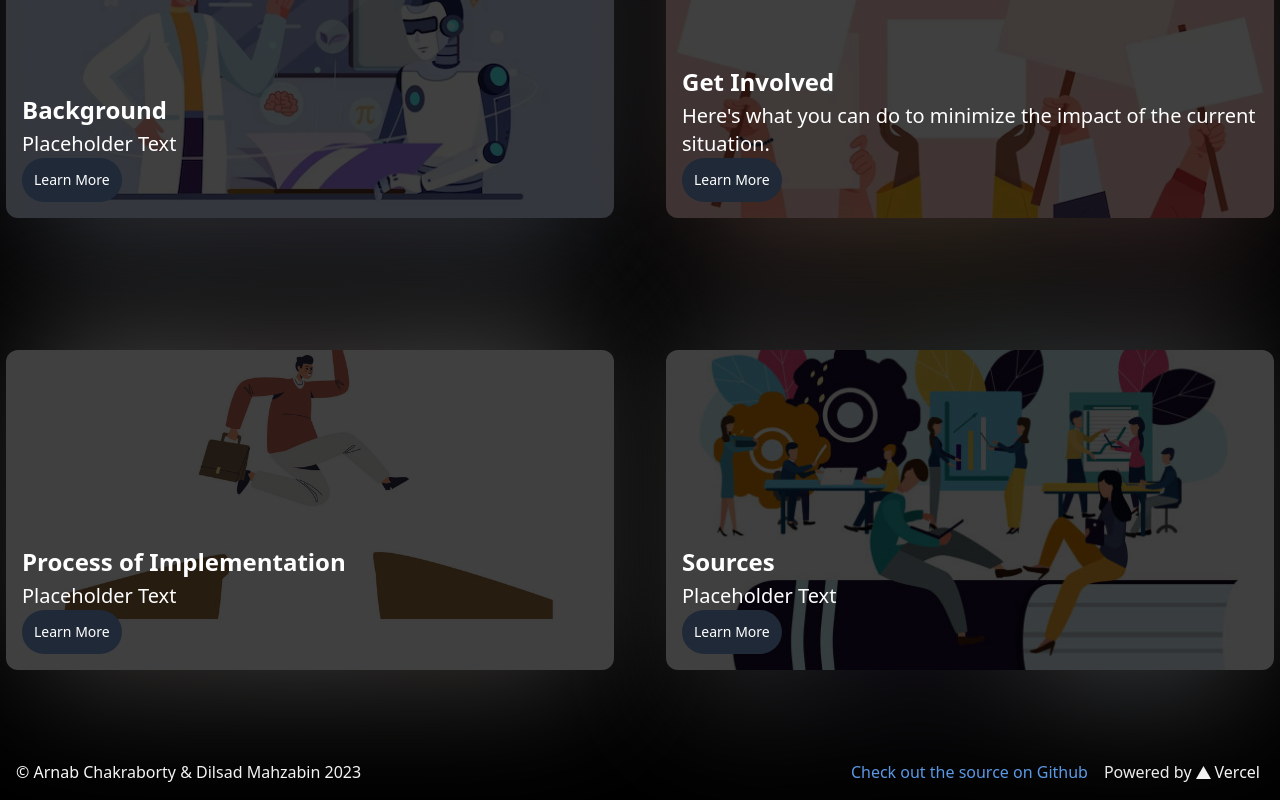
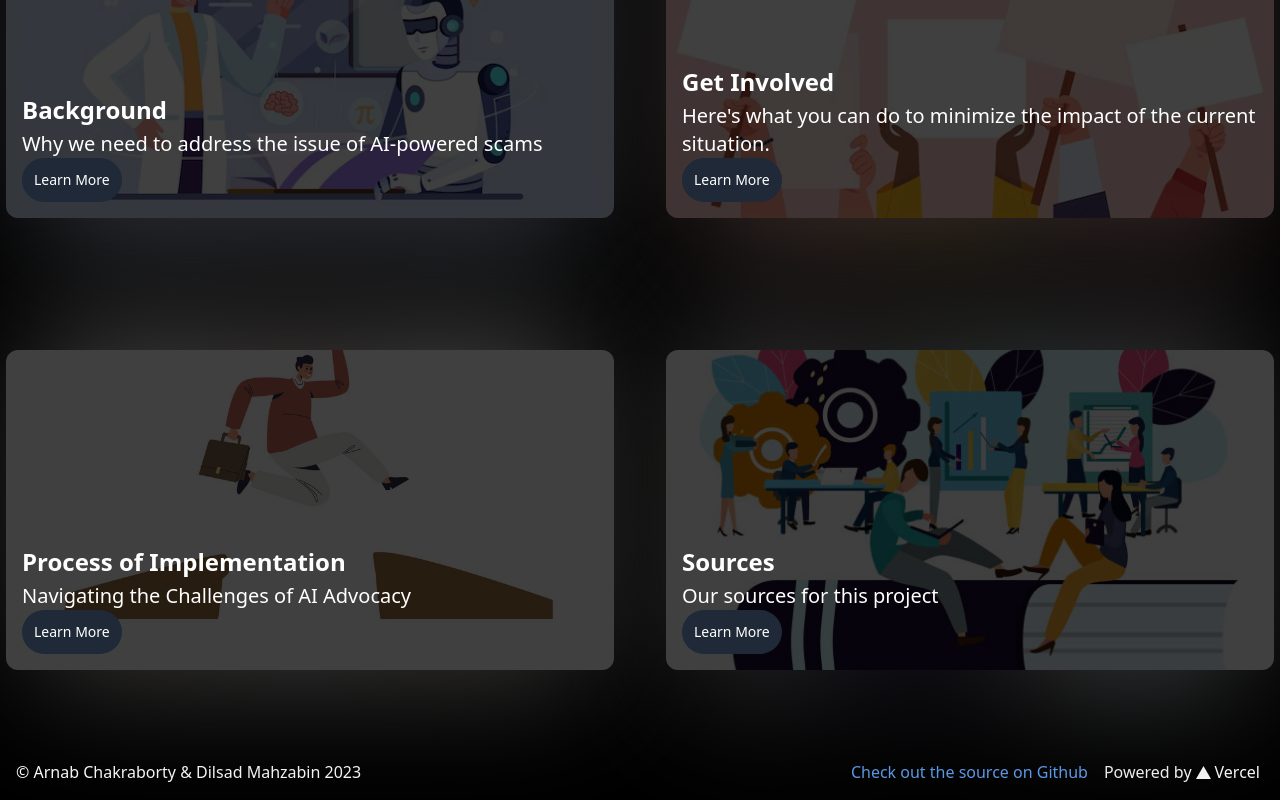
Before and after one commit to Rocky43007/sbu-101-website, a Next.js app: page / in a window 1280 px wide. Shown: the part 1376-2176 px from the top of the page. Built offline with nearby package versions, Linux system fonts and the light colour scheme.

Commit message:
Removing Placeholder Text

```diff
--- a/pages/background.tsx
+++ b/pages/background.tsx
@@ -15,7 +15,7 @@ const Background: FC = () => {
             Background
           </h1>
           <h2 className="opacity-75 lg:text-[1.575vmax] text-[1rem] font-light mb-8">
-            Navigating the Challenges of AI Advocacy
+            Why we need to address the issue of AI-powered scams
           </h2>
         </main>
         <h3 className="text-[1.5vmax] font-bold z-10 bottom-0 py-[10px] w-full flex items-center justify-center text-center animate-pulse">
--- a/pages/get-involved.tsx
+++ b/pages/get-involved.tsx
@@ -14,7 +14,7 @@ const GetInvolved: FC = () => {
           Get Involved
         </h1>
         <h2 className='opacity-75 lg:text-[1.575vmax] text-[1rem] font-light'>
-          Here&apos;s how you can get involved in the fight against AI-powered scams.
+          Here&apos;s how you can get involved in the fight against AI-powered scams
         </h2>
       </main>
       <h3 className="text-[1.5vmax] font-bold z-10 bottom-0 py-[10px] w-full flex items-center justify-center text-center animate-pulse">
--- a/pages/index.tsx
+++ b/pages/index.tsx
@@ -58,10 +58,10 @@ export default function Home() {
       <div className="flex flex-col lg:items-start lg:justify-start items-center justify-center min-h-screen py-2">
         <main className="flex flex-col lg:items-start lg:justify-start items-center justify-center flex-1 px-20 text-start">
           <div className='grid lg:grid-cols-2 grid-cols-1 lg:gap-x-[200px] gap-y-[100px] justify-center items-center py-[50px]'>
-            <PageSelector title='Background' description='Placeholder Text' bg="/Background_Page.jpg" link={'/projects/spacedrive'} />
+            <PageSelector title='Background' description='Why we need to address the issue of AI-powered scams' bg="/Background_Page.jpg" link={'/projects/spacedrive'} />
             <PageSelector title='Get Involved' description='Here&apos;s what you can do to minimize the impact of the current situation.' bg="/Protester_Pic.jpg" link={'/get-involved'} />
-            <PageSelector title='Process of Implementation' description="Placeholder Text" bg="/Obstacles.png" link={'/process'} />
-            <PageSelector title='Sources' description='Placeholder Text' bg="/Sources.jpg" link={'/projects/shadereditor'} />
+            <PageSelector title='Process of Implementation' description="Navigating the Challenges of AI Advocacy" bg="/Obstacles.png" link={'/process'} />
+            <PageSelector title='Sources' description='Our sources for this project' bg="/Sources.jpg" link={'/projects/shadereditor'} />
           </div>
         </main>
       </div>
```
